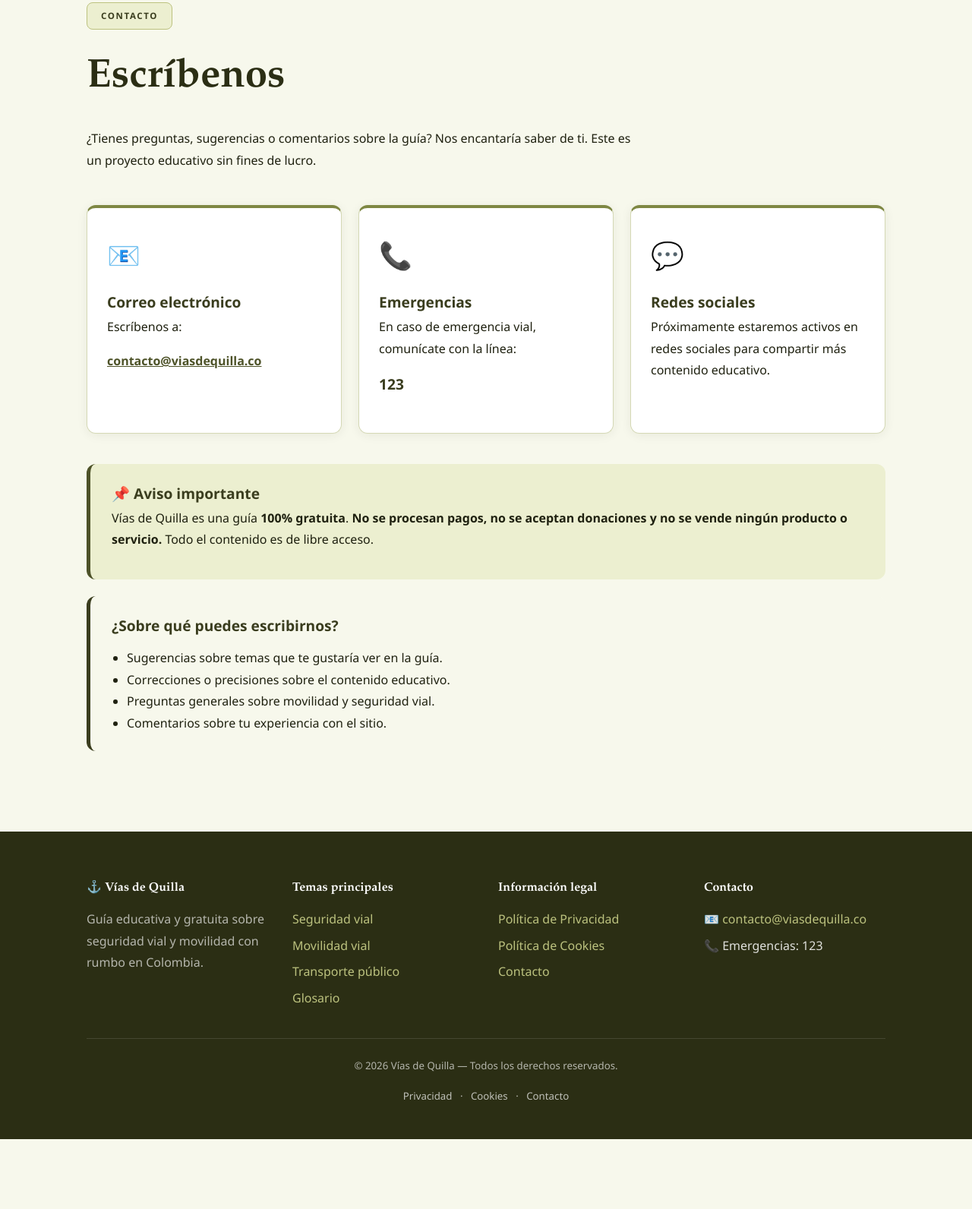
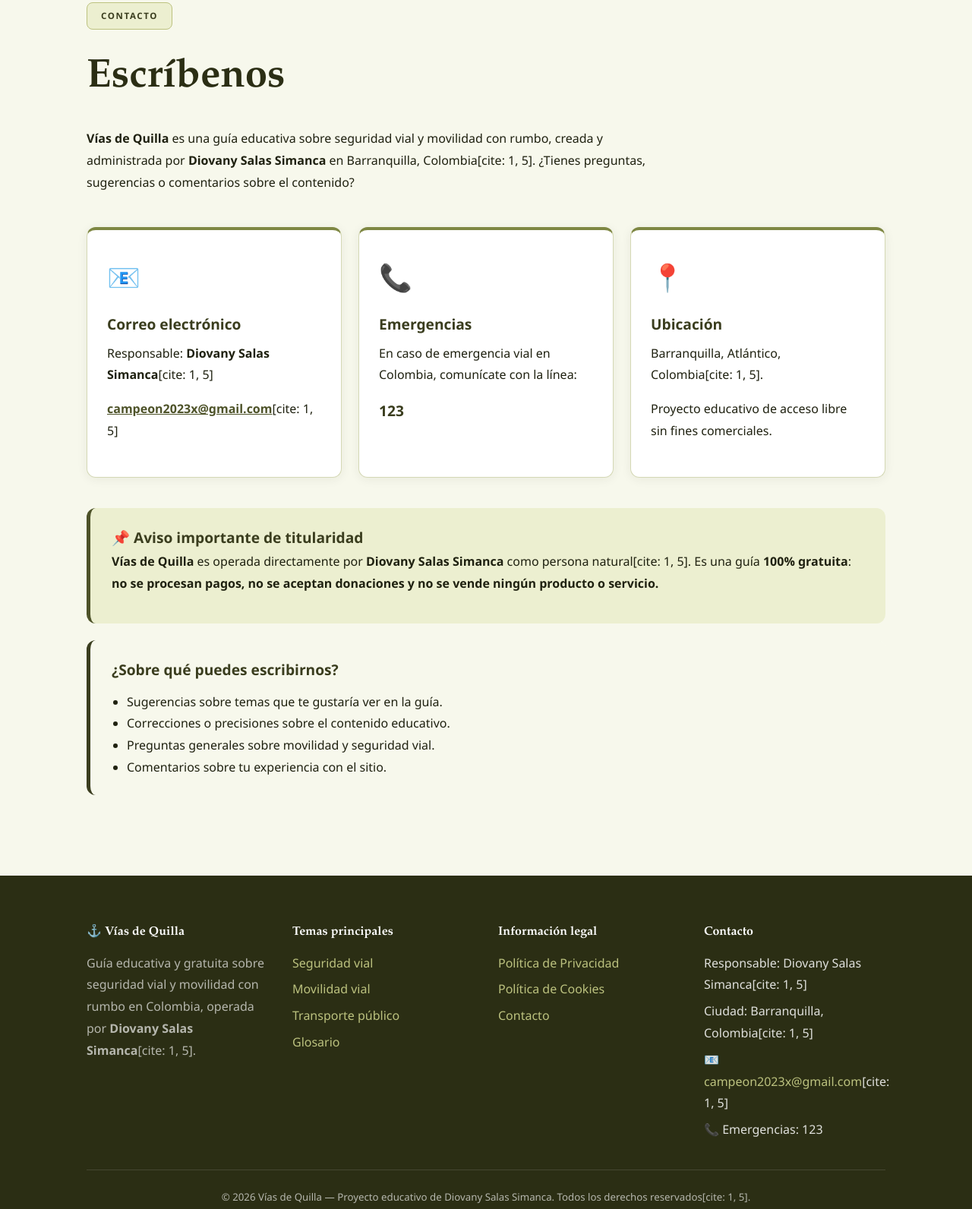
Before and after one commit to proyecto9292m/PSEEEPAGOS, a plain HTML site: page contacto.html in a window 1280 px wide. Shown: the part 201-1793 px from the top of the page at 76% size. Before the commit the page ends 1701 px from the top, so only its background shows below. Drawn offline with Linux system fonts and the light colour scheme.

Commit message:
Update contacto.html

```diff
--- a/contacto.html
+++ b/contacto.html
@@ -4,7 +4,8 @@
 <meta charset="UTF-8">
 <meta name="viewport" content="width=device-width, initial-scale=1.0">
 <title>Contacto | Vías de Quilla</title>
-<meta name="description" content="Ponte en contacto con Vías de Quilla. Guía educativa sobre seguridad vial y movilidad con rumbo.">
+<meta name="description" content="Ponte en contacto con Vías de Quilla, guía educativa sobre seguridad vial y movilidad con rumbo administrada por Diovany Salas Simanca.">
+<meta name="author" content="Diovany Salas Simanca">
 <meta name="robots" content="index, follow">
 <meta name="theme-color" content="#3a3d1e">
 <link rel="icon" href="img/favicon.ico" type="image/x-icon">
@@ -53,6 +54,7 @@ p{ margin:0 0 1rem; color:var(--texto); }
   padding:30px 26px; box-shadow:var(--sombra); transition:all var(--trans); border-top:4px solid var(--oliva-500); }
 .tarjeta:hover{ transform:translateY(-6px); box-shadow:var(--sombra-hover); border-color:var(--oliva-400); }
 .tarjeta .icono{ font-size:2.2rem; margin-bottom:14px; display:block; }
+.tarjeta h3{ margin-bottom:6px; }
 .rejilla{ display:grid; gap:22px; }
 .rejilla-3{ grid-template-columns:repeat(auto-fit,minmax(250px,1fr)); }
 .aviso{ border-radius:var(--radio); padding:22px 28px; border-left:5px solid var(--oliva-500);
@@ -111,32 +113,33 @@ p{ margin:0 0 1rem; color:var(--texto); }
         <div class="seccion-encabezado">
           <span class="etiqueta-seccion">Contacto</span>
           <h1>Escríbenos</h1>
-          <p>¿Tienes preguntas, sugerencias o comentarios sobre la guía? Nos encantaría saber de ti. Este es un proyecto educativo sin fines de lucro.</p>
+          <p><strong>Vías de Quilla</strong> es una guía educativa sobre seguridad vial y movilidad con rumbo, creada y administrada por <strong>Diovany Salas Simanca</strong> en Barranquilla, Colombia[cite: 1, 5]. ¿Tienes preguntas, sugerencias o comentarios sobre el contenido?</p>
         </div>
 
         <div class="rejilla rejilla-3">
           <div class="tarjeta">
             <span class="icono">📧</span>
             <h3>Correo electrónico</h3>
-            <p>Escríbenos a:</p>
-            <p><a href="mailto:contacto@viasdequilla.co" style="color:var(--oliva-700); font-weight:600;">contacto@viasdequilla.co</a></p>
+            <p>Responsable: <strong>Diovany Salas Simanca</strong>[cite: 1, 5]</p>
+            <p><a href="mailto:campeon2023x@gmail.com" style="color:var(--oliva-700); font-weight:600;">campeon2023x@gmail.com</a>[cite: 1, 5]</p>
           </div>
           <div class="tarjeta">
             <span class="icono">📞</span>
             <h3>Emergencias</h3>
-            <p>En caso de emergencia vial, comunícate con la línea:</p>
+            <p>En caso de emergencia vial en Colombia, comunícate con la línea:</p>
             <p style="font-weight:700; color:var(--oliva-800); font-size:1.2rem;">123</p>
           </div>
           <div class="tarjeta">
-            <span class="icono">💬</span>
-            <h3>Redes sociales</h3>
-            <p>Próximamente estaremos activos en redes sociales para compartir más contenido educativo.</p>
+            <span class="icono">📍</span>
+            <h3>Ubicación</h3>
+            <p>Barranquilla, Atlántico, Colombia[cite: 1, 5].</p>
+            <p>Proyecto educativo de acceso libre sin fines comerciales.</p>
           </div>
         </div>
 
         <div class="aviso info" style="margin-top:40px;">
-          <h3>📌 Aviso importante</h3>
-          <p>Vías de Quilla es una guía <strong>100% gratuita</strong>. <strong>No se procesan pagos, no se aceptan donaciones y no se vende ningún producto o servicio.</strong> Todo el contenido es de libre acceso.</p>
+          <h3>📌 Aviso importante de titularidad</h3>
+          <p><strong>Vías de Quilla</strong> es operada directamente por <strong>Diovany Salas Simanca</strong> como persona natural[cite: 1, 5]. Es una guía <strong>100% gratuita</strong>: <strong>no se procesan pagos, no se aceptan donaciones y no se vende ningún producto o servicio.</strong></p>
         </div>
 
         <div class="aviso exito" style="margin-top:20px;">
@@ -155,13 +158,21 @@ p{ margin:0 0 1rem; color:var(--texto); }
   <footer class="pie">
     <div class="contenedor">
       <div class="pie-rejilla">
-        <div><h4>⚓ Vías de Quilla</h4><p>Guía educativa y gratuita sobre seguridad vial y movilidad con rumbo en Colombia.</p></div>
+        <div><h4>⚓ Vías de Quilla</h4><p>Guía educativa y gratuita sobre seguridad vial y movilidad con rumbo en Colombia, operada por <strong>Diovany Salas Simanca</strong>[cite: 1, 5].</p></div>
         <div><h4>Temas principales</h4><ul><li><a href="index.html#seguridad">Seguridad vial</a></li><li><a href="index.html#movilidad">Movilidad vial</a></li><li><a href="index.html#transporte">Transporte público</a></li><li><a href="index.html#glosario">Glosario</a></li></ul></div>
         <div><h4>Información legal</h4><ul><li><a href="privacidad.html">Política de Privacidad</a></li><li><a href="politicas-cookies.html">Política de Cookies</a></li><li><a href="contacto.html">Contacto</a></li></ul></div>
-        <div><h4>Contacto</h4><ul><li>📧 <a href="mailto:contacto@viasdequilla.co">contacto@viasdequilla.co</a></li><li>📞 Emergencias: 123</li></ul></div>
+        <div>
+          <h4>Contacto</h4>
+          <ul>
+            <li>Responsable: Diovany Salas Simanca[cite: 1, 5]</li>
+            <li>Ciudad: Barranquilla, Colombia[cite: 1, 5]</li>
+            <li>📧 <a href="mailto:campeon2023x@gmail.com">campeon2023x@gmail.com</a>[cite: 1, 5]</li>
+            <li>📞 Emergencias: 123</li>
+          </ul>
+        </div>
       </div>
       <div class="pie-legal">
-        <p>© 2026 Vías de Quilla — Todos los derechos reservados.</p>
+        <p>© 2026 Vías de Quilla — Proyecto educativo de Diovany Salas Simanca. Todos los derechos reservados[cite: 1, 5].</p>
         <p><a href="privacidad.html">Privacidad</a> · <a href="politicas-cookies.html">Cookies</a> · <a href="contacto.html">Contacto</a></p>
       </div>
     </div>
```
